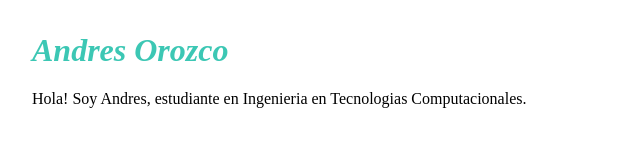
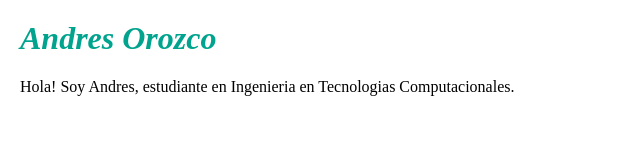
Before and after one commit to castorenandres/CurriculumWeb, a plain HTML site: page Index.html in a window 1280 px wide. Shown: the whole page, without its empty margins (0-640 px from the left). Drawn offline with Linux system fonts and the light colour scheme.

Commit message:
Style sheet works

```diff
--- a/Index.html
+++ b/Index.html
@@ -4,7 +4,8 @@
         <meta charset="utf-8">
         <meta http-equiv="X-UA-Compatible" content="IE=edge">
         <meta name="viewport" content="width=device-width, initial-scale=1">
-        <link rel="stylesheet" href="/styles.css">
+
+        <link rel="stylesheet" href="./styles.css">
 
         <title>Curricula</title>
         </head>
--- a/styles.css
+++ b/styles.css
@@ -1,9 +1,9 @@
 body {
     font-family: 'Times New Roman', Times, serif;
-    margin: 2em;
+    margin: 20px;
 }
 
 h1 {
-    font-style: oblique;
-    color: #3CC7B4;
+    font-style: italic;
+    color: rgb(0, 163, 141);
 }
```
